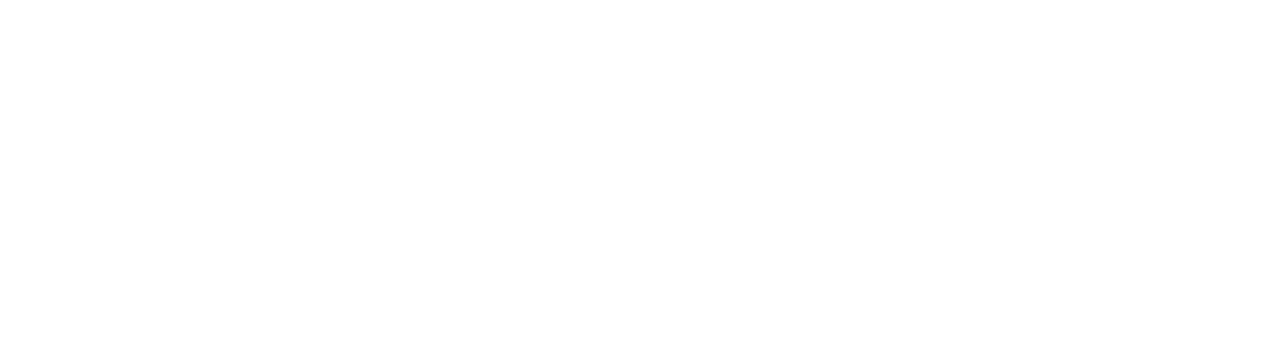
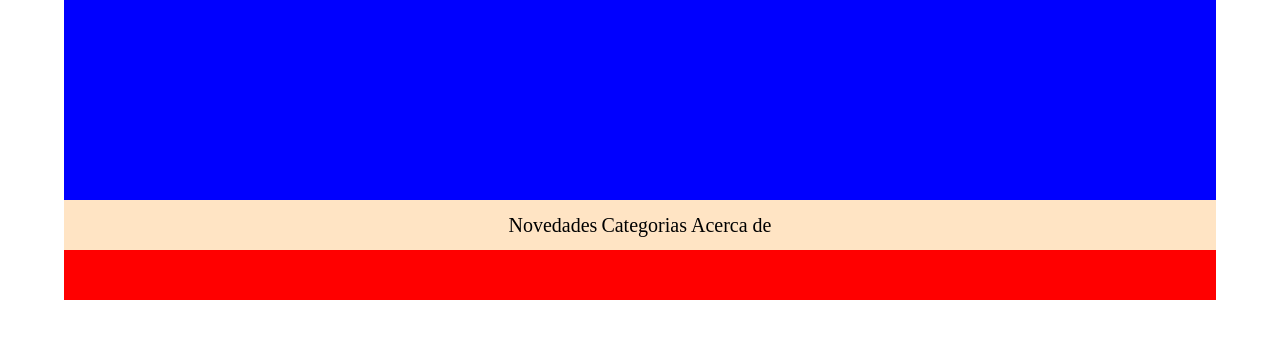
Before and after one commit to jg05/Proyecto_G1_Jose_Fernando_Garcia_Rodriguez, a plain HTML site: page ProyectoWeb/index.html in a window 1280 px wide. Drawn offline with Linux system fonts and the light colour scheme.

Commit message:
Version 2 03-09-2018
Se agrego css al menu, realizando pruebas de las colocacion de elementos y algunos estilos

```diff
--- a/ProyectoWeb/css/style.css
+++ b/ProyectoWeb/css/style.css
@@ -2,3 +2,46 @@
     padding: 0px;
     margin: 0px;
 }
+
+.contenedor-principal{
+    width: 90%;
+    min-width: 600px;
+    background: red;
+    height: 300px;
+    margin: 0 auto;
+}
+
+header{
+    width: 100%;
+    height: 200px;
+    background: blue;
+}
+
+/*  ------------   Menu   -------------------  */
+nav{
+    width: 100%;
+    height: 50px;
+    background: bisque;
+    text-align: center;
+    line-height: 50px;
+}
+.menu{
+    list-style: none;
+}
+
+.menu > li {
+    display: inline-block;
+    /*background: blueviolet;
+    border-radius: 10px;*/
+}
+.menu > li  a{
+    text-decoration: none;
+    color: black;
+    font-size: 20px;
+}
+.menu > li  :hover{
+    color:white;
+    background: black;
+    font-size: 20px;
+    height: 50px;
+}
--- a/ProyectoWeb/index.html
+++ b/ProyectoWeb/index.html
@@ -9,10 +9,18 @@
     <script src="js/JQuery.js"></script>
 </head>
 <body>
-    <header></header>
-    <nav></nav>
-    <section></section>
-    <aside></aside>
-    <footer></footer>
+    <div class="contenedor-principal">
+        <header></header>
+        <nav>
+            <ul class="menu">
+                <li><a href="#">Novedades</a></li>
+                <li><a href="#">Categorias</a></li>
+                <li><a href="#">Acerca de</a></li>
+            </ul>
+        </nav>
+        <section></section>
+        <aside></aside>
+        <footer></footer>
+    </div>
 </body>
 </html>
```
